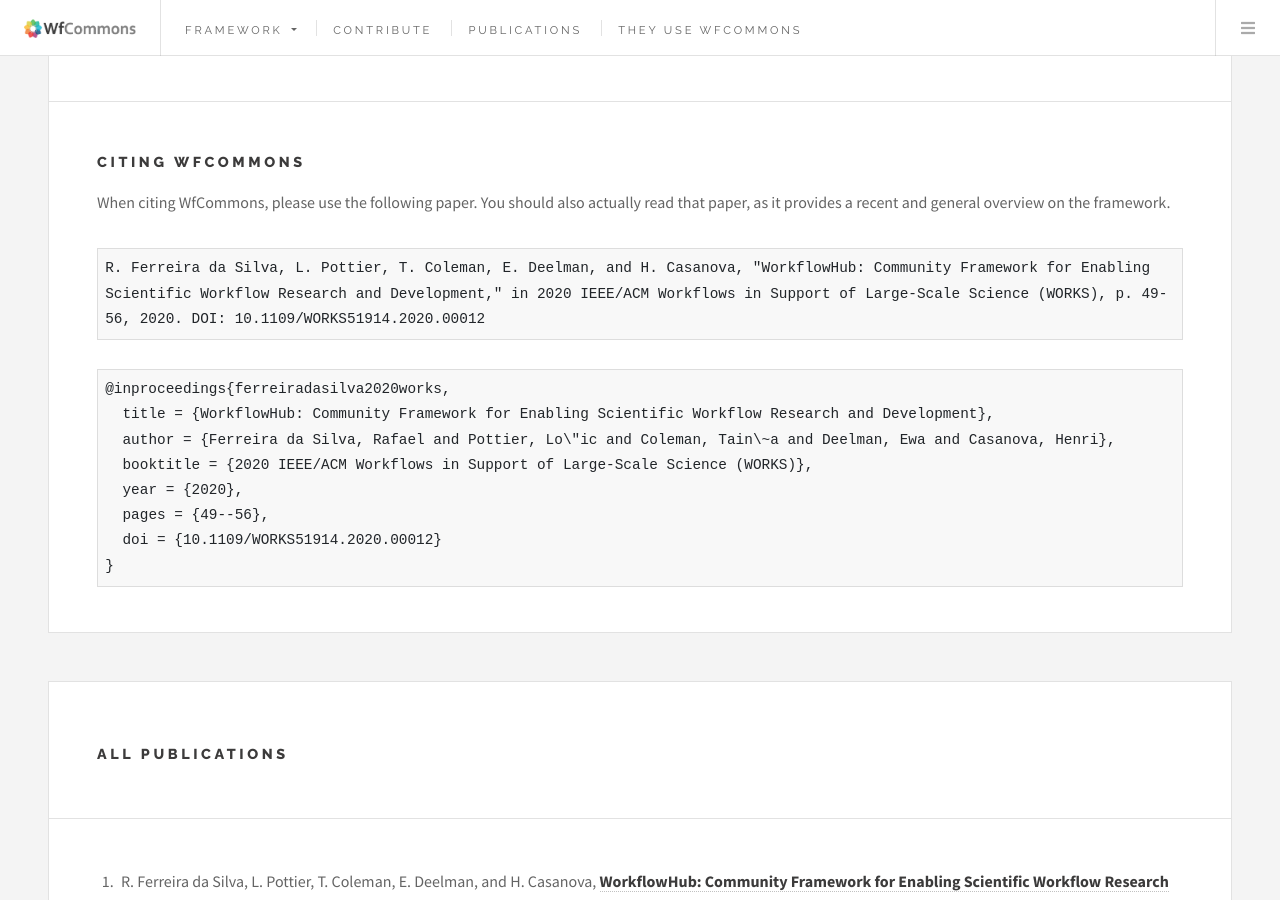
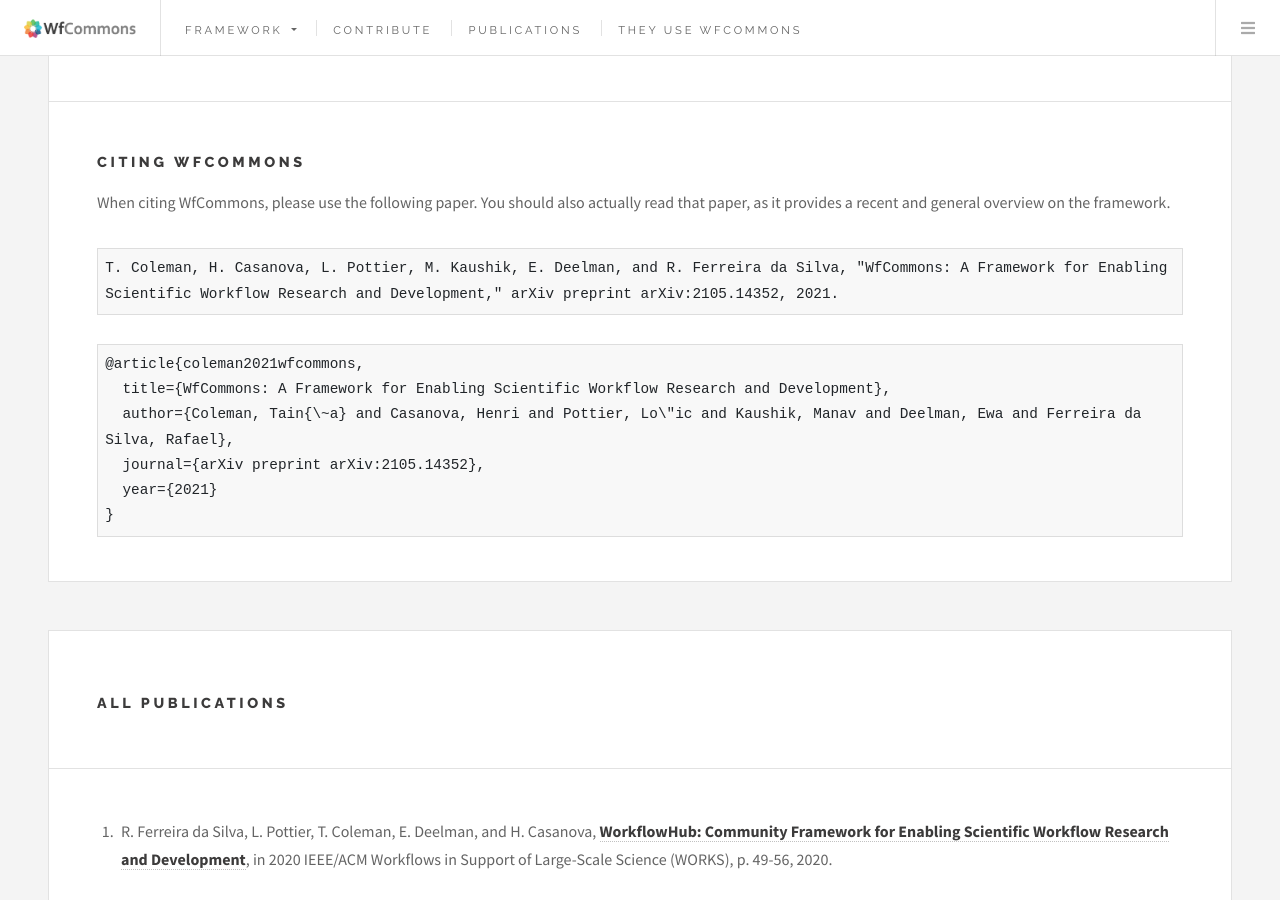
Before and after one commit to wfcommons/wfcommons.github.io, a Jekyll site: the page built from publications.html, in a window 1280 px wide and 900 px high, scrolled down 523 px. Built offline with Jekyll 4.4.1, drawn with Linux system fonts in a browser that asks for light colours.

Commit message:
Update publications.html

```diff
--- a/publications.html
+++ b/publications.html
@@ -19,15 +19,13 @@
             When citing WfCommons, please use the following paper. You should also actually read that paper, as it
             provides a recent and general overview on the framework.
         </p>
-        <pre class="wrap">R. Ferreira da Silva, L. Pottier, T. Coleman, E. Deelman, and H. Casanova, "WorkflowHub: Community Framework for Enabling Scientific Workflow Research and Development," in 2020 IEEE/ACM Workflows in Support of Large-Scale Science (WORKS), p. 49-56, 2020. DOI: 10.1109/WORKS51914.2020.00012</pre>
+        <pre class="wrap">T. Coleman, H. Casanova, L. Pottier, M. Kaushik, E. Deelman, and R. Ferreira da Silva, "WfCommons: A Framework for Enabling Scientific Workflow Research and Development," arXiv preprint arXiv:2105.14352, 2021.</pre>
         <pre class="wrap">
-@inproceedings{ferreiradasilva2020works,
-  title = {WorkflowHub: Community Framework for Enabling Scientific Workflow Research and Development},
-  author = {Ferreira da Silva, Rafael and Pottier, Lo\"ic and Coleman, Tain\~a and Deelman, Ewa and Casanova, Henri},
-  booktitle = {2020 IEEE/ACM Workflows in Support of Large-Scale Science (WORKS)},
-  year = {2020},
-  pages = {49--56},
-  doi = {10.1109/WORKS51914.2020.00012}
+@article{coleman2021wfcommons,
+  title={WfCommons: A Framework for Enabling Scientific Workflow Research and Development},
+  author={Coleman, Tain{\~a} and Casanova, Henri and Pottier, Lo\"ic and Kaushik, Manav and Deelman, Ewa and Ferreira da Silva, Rafael},
+  journal={arXiv preprint arXiv:2105.14352},
+  year={2021}
 }</pre>
     </article>
 
```
